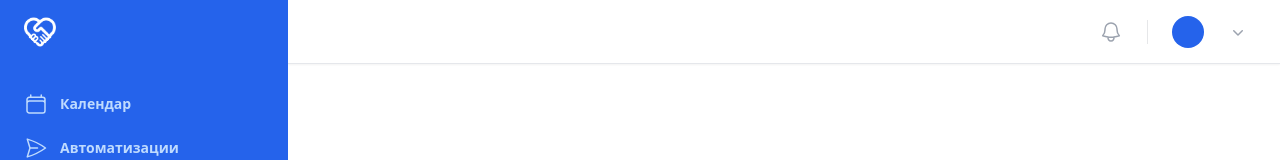
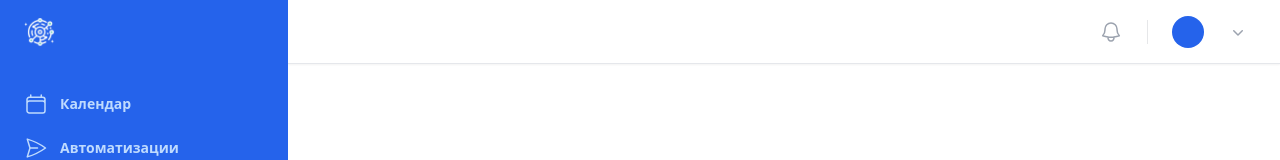
Before and after one commit to ldak/hackathon-crm-frontend, a Vue app: page /admin in a window 1280 px wide. Shown: the top 160 px of the page. Built offline with nearby package versions, Linux system fonts and the light colour scheme; what v-calendar would draw is missing.

Commit message:
new logo

```diff
--- a/src/views/Admin/Layout/AdminSideBar.vue
+++ b/src/views/Admin/Layout/AdminSideBar.vue
@@ -1,7 +1,7 @@
 <template>
     <div class="flex grow flex-col gap-y-5 overflow-y-auto bg-blue-600 px-6 pb-4">
         <div class="flex h-16 shrink-0 items-center">
-            <img class="h-8 w-auto" src="/logo-hac-white.png"
+            <img class="h-8 w-auto" src="/logo.png"
                  alt="Your Company"/>
         </div>
         <nav class="flex flex-1 flex-col">
```
Also changed, not shown: public/logo-hac-white.png (deleted), public/logo.png (added).
